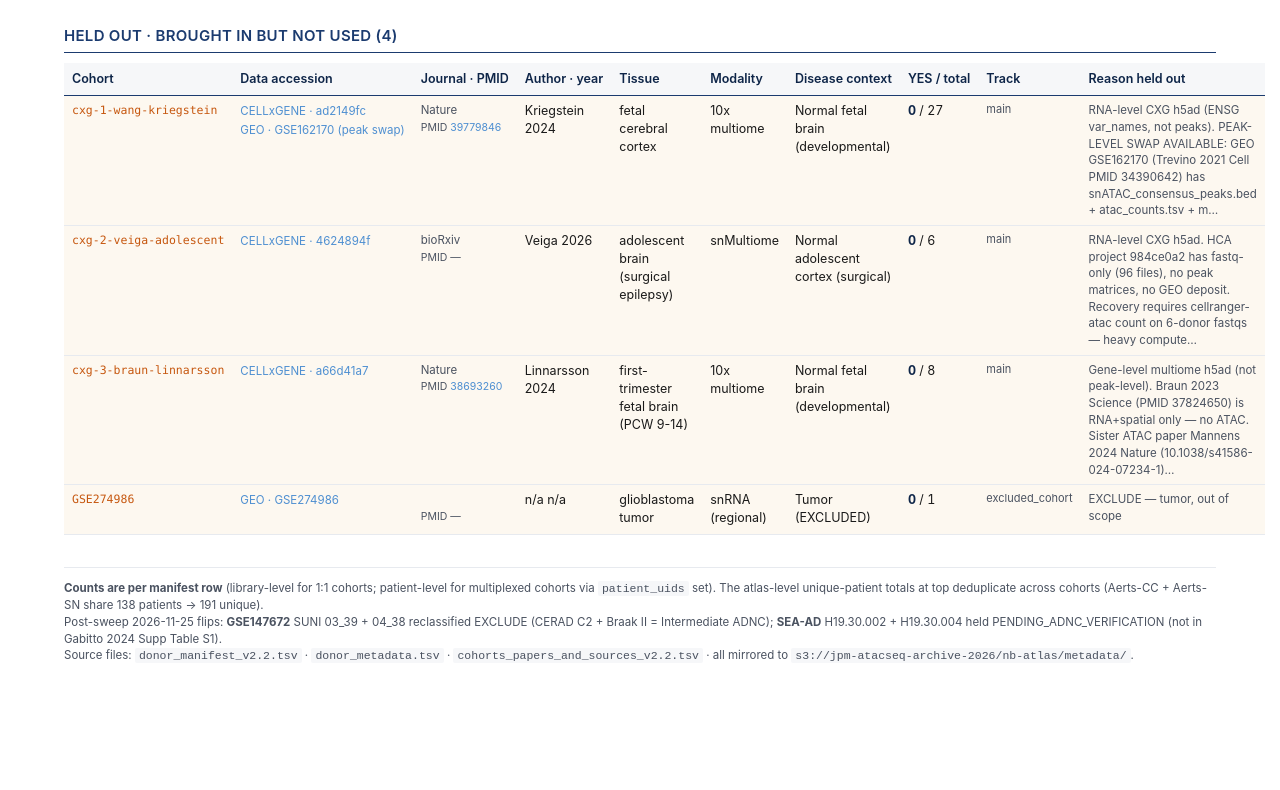
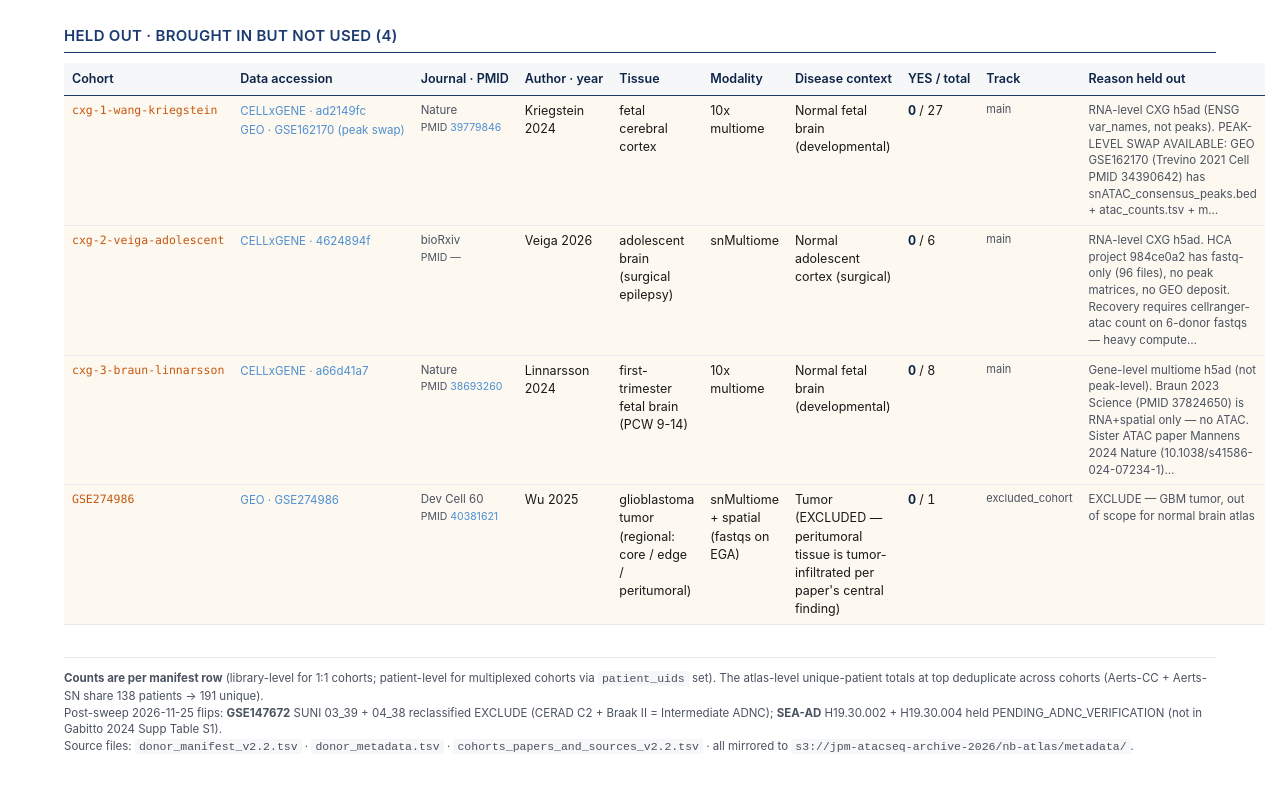
Before and after one commit to jpmcginnis/mcginnislab-data, a plain HTML site: page normal-brain-atlas/cohorts.html in a window 1280 px wide. Shown: the part 2844-3634 px from the top of the page. Before the commit the page ends 3605 px from the top, so only its background shows below. Drawn offline with Linux system fonts and the light colour scheme.

Commit message:
Backfill GSE274986: Wu 2025 Dev Cell (PMID 40381621, 6 pts × 26 libs GBM regional multiome)
Previous placeholder (n/a authors, no PMID) resolved to:
Wu Y et al. "Neurodevelopmental hijacking of oligodendrocyte lineage
programs drives glioblastoma infiltration." Dev Cell 60(18):2420-2433.e12.
Gaiti lab (Princess Margaret Toronto). Regional sampling (core/edge/
peritumoral) across 6 patients, 26 libraries, snMultiome + spatial.
All regions tumor-infiltrated per paper's central finding → correctly
held in excluded_cohort track for NB atlas; candidate for GBM atlas.

Co-Authored-By: Claude Opus 4.7 <noreply@anthropic.com>

```diff
--- a/normal-brain-atlas/cohorts.html
+++ b/normal-brain-atlas/cohorts.html
@@ -486,14 +486,14 @@
 <tr class="held">
   <td class="cohort">GSE274986</td>
   <td class="access"><a href="https://www.ncbi.nlm.nih.gov/geo/query/acc.cgi?acc=GSE274986" target="_blank">GEO · GSE274986</a></td>
-  <td class="journal"><br><span class="pmid">PMID —</span></td>
-  <td>n/a n/a</td>
-  <td>glioblastoma tumor</td>
-  <td>snRNA (regional)</td>
-  <td>Tumor (EXCLUDED)</td>
+  <td class="journal">Dev Cell 60<br><span class="pmid">PMID <a href="https://pubmed.ncbi.nlm.nih.gov/40381621/" target="_blank">40381621</a></span></td>
+  <td>Wu 2025</td>
+  <td>glioblastoma tumor (regional: core / edge / peritumoral)</td>
+  <td>snMultiome + spatial (fastqs on EGA)</td>
+  <td>Tumor (EXCLUDED — peritumoral tissue is tumor-infiltrated per paper&#x27;s central finding)</td>
   <td class="n"><b>0</b> / 1</td>
   <td class="track">excluded_cohort</td>
-  <td class="note">EXCLUDE — tumor, out of scope</td>
+  <td class="note">EXCLUDE — GBM tumor, out of scope for normal brain atlas</td>
 </tr>
 </tbody>
 </table>
```
